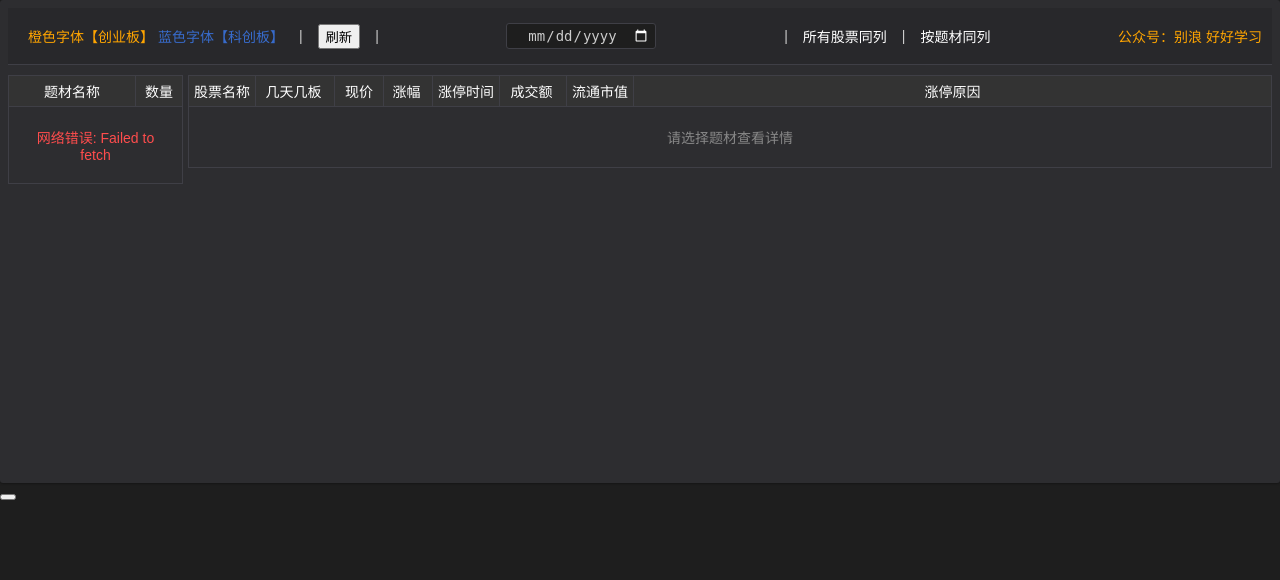
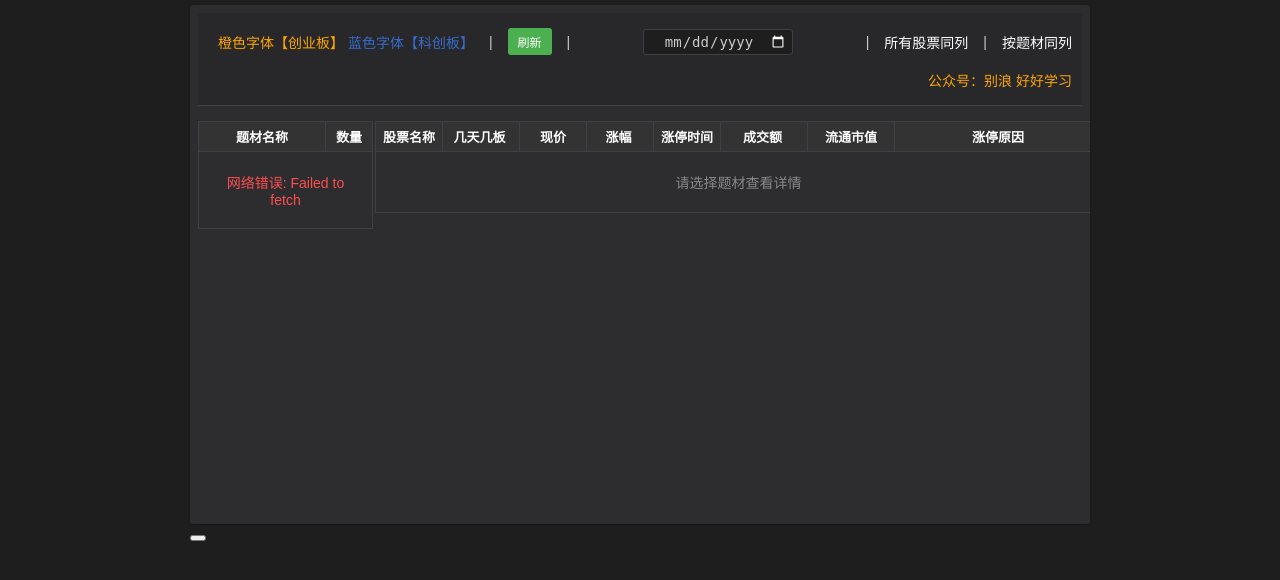
Before and after one commit to b2522/hot_tdx, a Flask app: page /zqtc_tdx in a window 1280 px wide. Shown: the top 580 px of the page. Run offline with Flask 3, Linux system fonts and the light colour scheme.

Commit message:
Add files via upload

```diff
--- a/templates/zqtc_tdx.html
+++ b/templates/zqtc_tdx.html
@@ -44,12 +44,13 @@
             overflow-x: hidden;
         }
         body {
+            font-family: "Microsoft YaHei", "微软雅黑", SimSun, "宋体", sans-serif;
             margin: 0;
-            padding: 0;
-            width: 100%;
-            max-width: 100%;
-            overflow-x: hidden;
-            box-sizing: border-box;
+            padding: 5px;
+            background-color: var(--bg-color);
+            color: var(--text-color);
+            width: 900px;
+            margin: 0 auto;
         }
         .header-container {
             display: flex;
@@ -64,31 +65,21 @@
         }
         .content {
             display: flex;
-            gap: 20px;
-            width: 100%;
-            box-sizing: border-box;
+            gap: 2px;
         }
         .left-panel {
-            width: 160px;
-            padding: 0;
+            width: 280px;
         }
         .right-panel {
             flex: 1;
             min-height: 400px;
             margin-left: 0;
-            padding: 0;
-            box-sizing: border-box;
-            overflow-x: hidden;
-        }
-        .section {
-            margin: 0;
-            padding: 0;
         }
         table {
             border-collapse: collapse;
-            margin: 0;
+            margin: 5px 0;
             font-size: 14px;
-            table-layout: auto;
+            table-layout: fixed;
             width: 100%;
         }
         th, td {
@@ -100,16 +91,11 @@
         th {
             background-color: var(--table-header-bg);
             color: white;
-            font-size: 14px;
+            font-size: 13px;
             padding: 5px 3px;
-            font-weight: normal;
         }
         td.description-column {
             text-align: left;
-            font-size: 14px;
-        }
-        td.price-column, td.change-column {
-            font-size: 14px;
         }
         tr:nth-child(even) {
             background-color: var(--table-row-even);
@@ -137,17 +123,17 @@
 
         .right-table {
             width: 100%;
-            table-layout: auto;
-            box-sizing: border-box;
         }
-        .name-column { width: 60px; min-width: 60px; }
-        .boards-column { width: 72px; min-width: 72px; }
-        .price-column { width: 42px; min-width: 42px; }
-        .change-column { width: 42px; min-width: 42px; }
-        .time-column { width: 60px; min-width: 60px; }
-        .amount-column { width: 60px; min-width: 60px; }
-        .value-column { width: 60px; min-width: 60px; }
-        .description-column { flex: 1; min-width: 106px; width: auto; }
+        .code-column { width: 70px; }
+        .name-column { width: 60px; }
+        .price-column { width: 60px; }
+        .change-column { width: 60px; }
+        .time-column { width: 60px; }
+        .amount-column { width: 80px; }
+        .value-column { width: 80px; }
+        .turnover-column { width: 60px; }
+        .boards-column { width: 70px; }
+        .description-column { width: 200px; }
 
         .sortable {
             cursor: pointer;
@@ -179,7 +165,8 @@
             padding: 20px;
         }
 
-        .refresh-btn {
+        .refresh-btn,
+        .refresh-button {
             background-color: #4CAF50;
             color: white;
             border: none;
@@ -188,7 +175,8 @@
             font-size: 12px;
             border-radius: 3px;
         }
-        .refresh-btn:hover {
+        .refresh-btn:hover,
+        .refresh-button:hover {
             background-color: #45a049;
         }
 
@@ -532,7 +520,14 @@
         }
 
         function formatChangeFromAPI(rate) {
-            return rate.toFixed(2) + '%';
+            // API返回的涨幅可能是小数形式(0.0999)或百分比形式(9.99)
+            // 如果rate大于10，说明已经是百分比形式，直接格式化
+            // 否则需要乘以100转换为百分比
+            if (Math.abs(rate) >= 10) {
+                return rate.toFixed(2) + '%';
+            } else {
+                return (rate * 100).toFixed(2) + '%';
+            }
         }
 
         function formatTurnover(rate) {
@@ -867,12 +862,7 @@
 
                     console.log(`Updated with real-time data: price=${rtData.price}, change=${rtData.change}`);
                 } else {
-                    const currentPrice = parseFloat(priceCell.textContent);
-                    const currentChange = parseFloat(changeCell.textContent);
-                    priceCell.textContent = currentPrice.toFixed(2);
-                    changeCell.textContent = formatChange(currentChange);
-                    changeCell.style.color = currentChange > 0 ? '#ff4d4d' : '#4CAF50';
-
+                    // 没有实时数据时，保持原有显示不变
                     console.log(`No real-time data, keeping existing values`);
                 }
 
```
